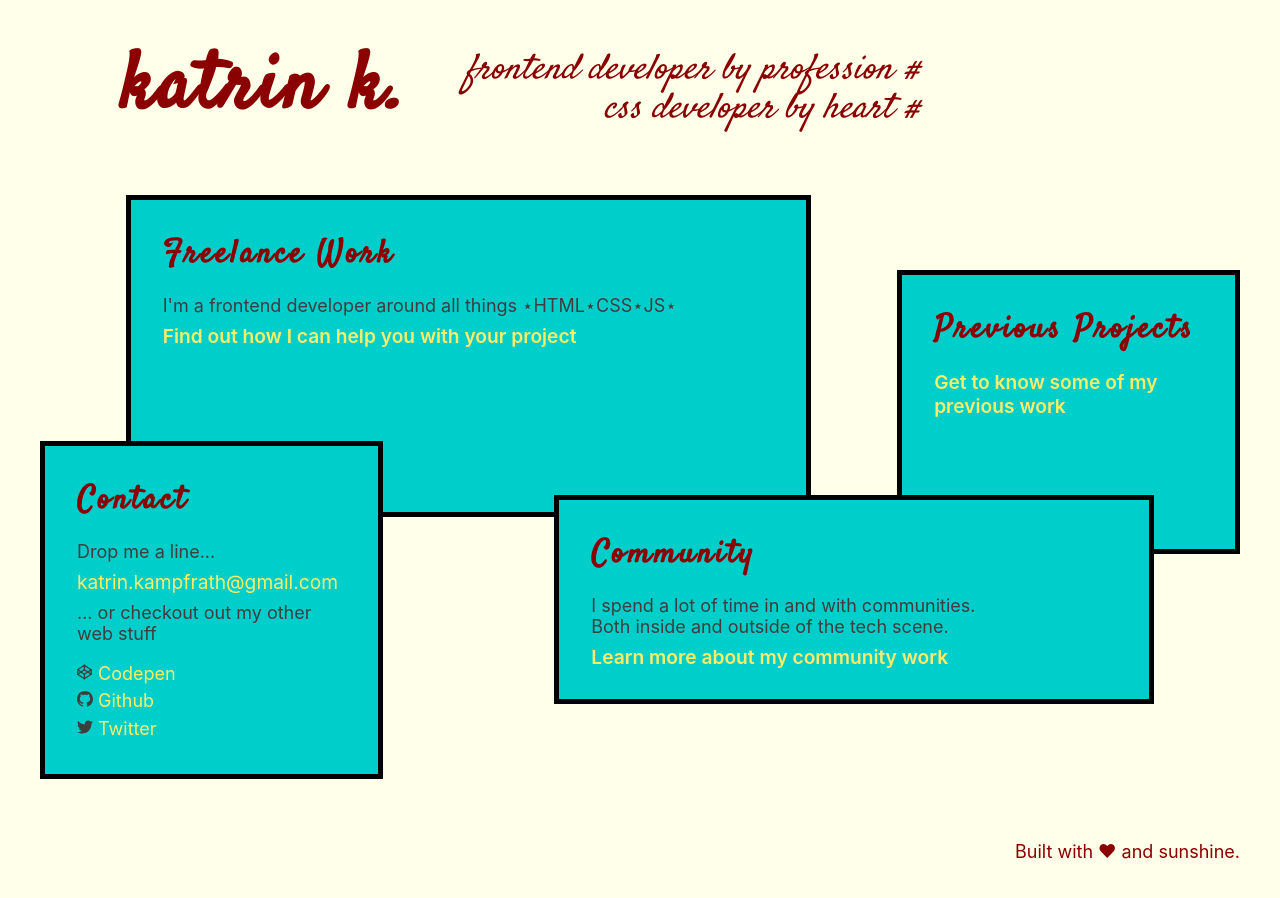
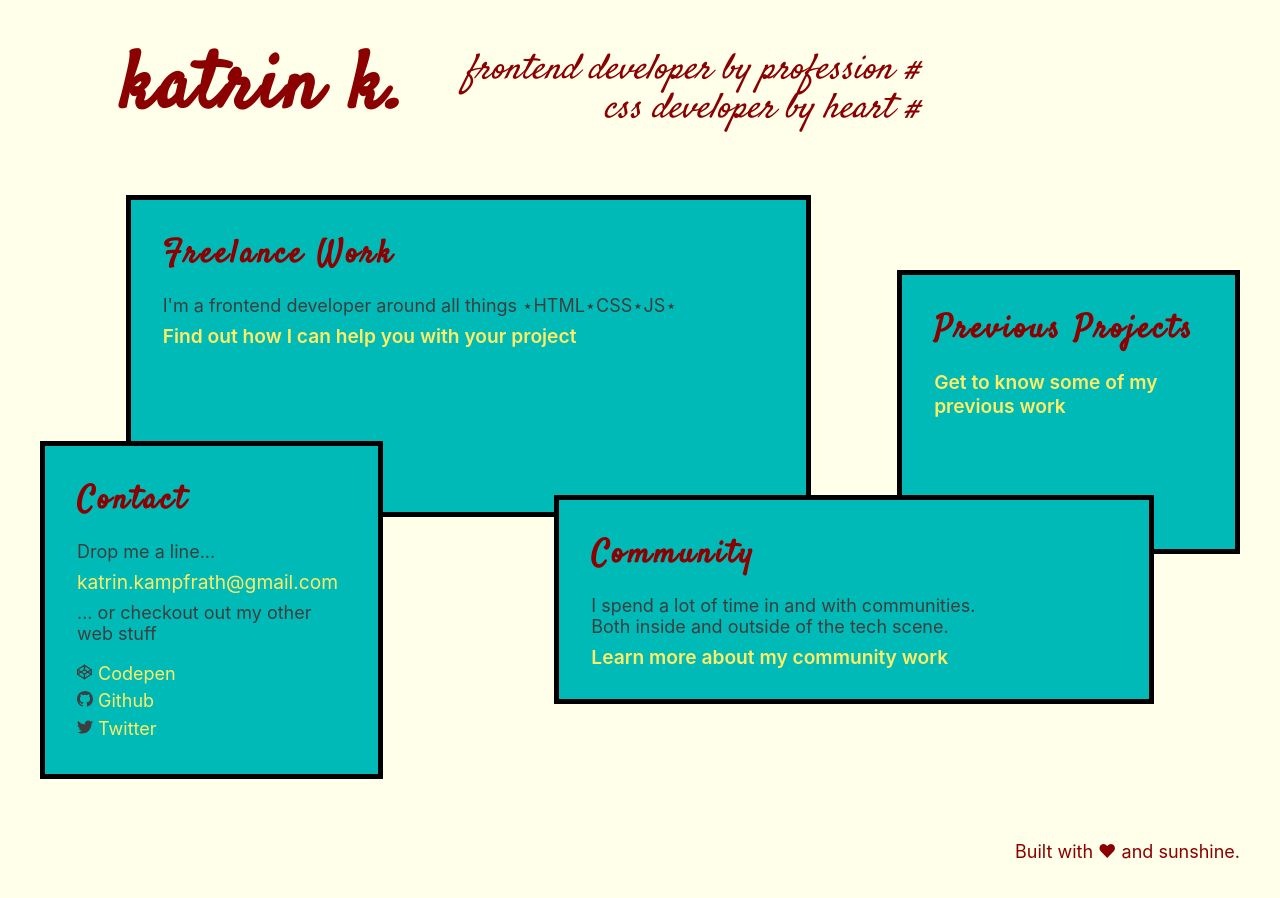
Before and after one commit to katrin-k/work-site, a Jekyll site: the page built from index.html, in a window 1280 px wide. Built offline with Jekyll 4.4.1, drawn with Linux system fonts in a browser that asks for light colours.

Commit message:
cards: darker turquoise for better readability

```diff
--- a/_sass/custom/_components.scss
+++ b/_sass/custom/_components.scss
@@ -2,7 +2,7 @@
 .card {
   border: 5px solid black;
   padding: 1rem 2rem 2rem;
-  background-color: $turquoise;
+  background-color: $darkturquoise;
 }
 
 
@@ -16,7 +16,7 @@
 .cta-line {
   display: inline-block;
   margin: 3rem 0 2rem;
-  border: 3px dotted #ffed66;
+  border: 3px dotted $yellow;
   padding: 1rem 2rem;
   font-size: 1.2rem;
 }
--- a/_sass/custom/_vars.scss
+++ b/_sass/custom/_vars.scss
@@ -18,7 +18,7 @@ $anthrazit: #555;
 
 $background-color: $paleyellow !default;
 
-$text-color:       $darkred !default;
+$text-color: $darkred !default;
 $link-color: $yellow;
 $rgsoc-red: #D82222;
 
```
